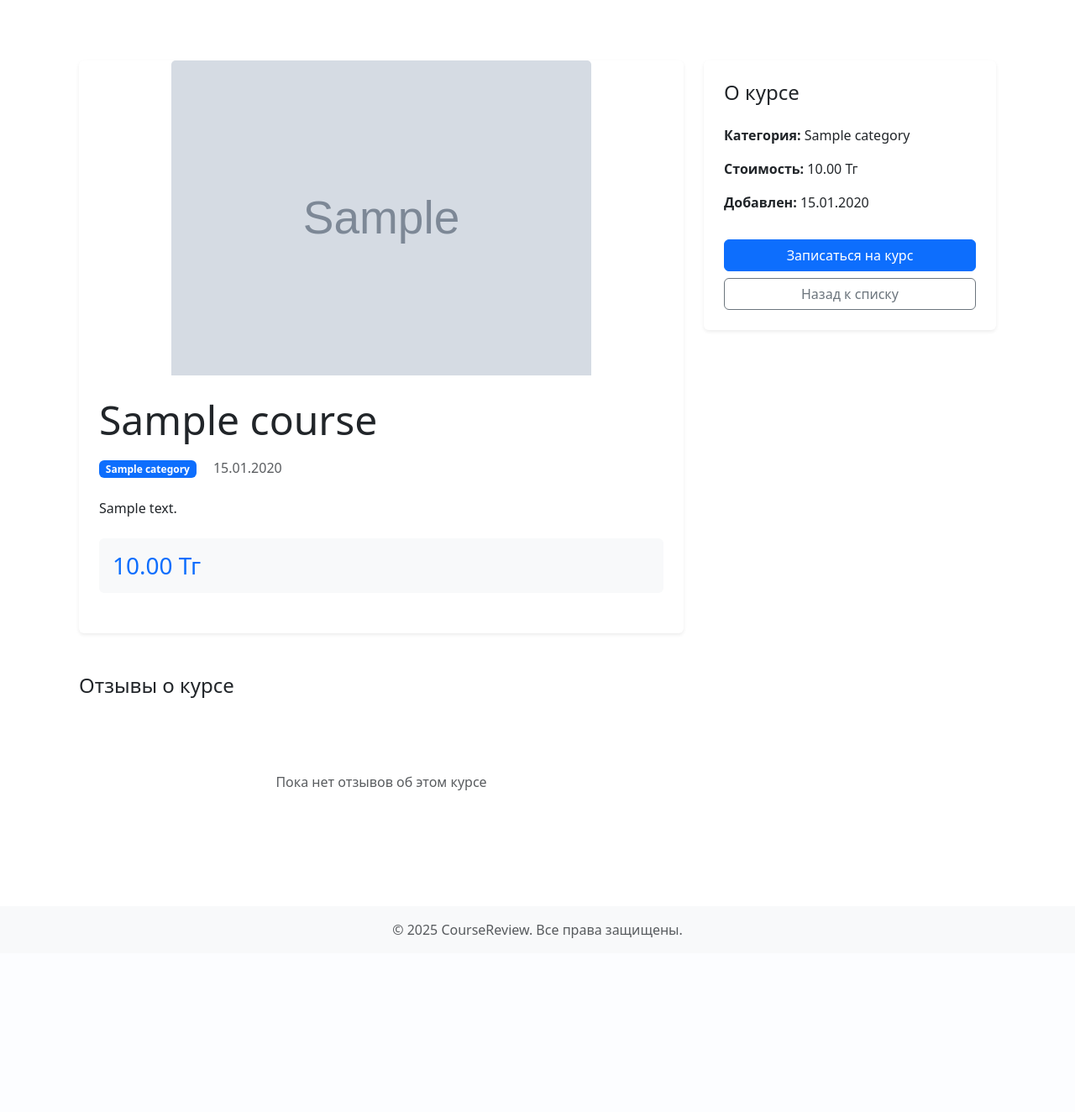
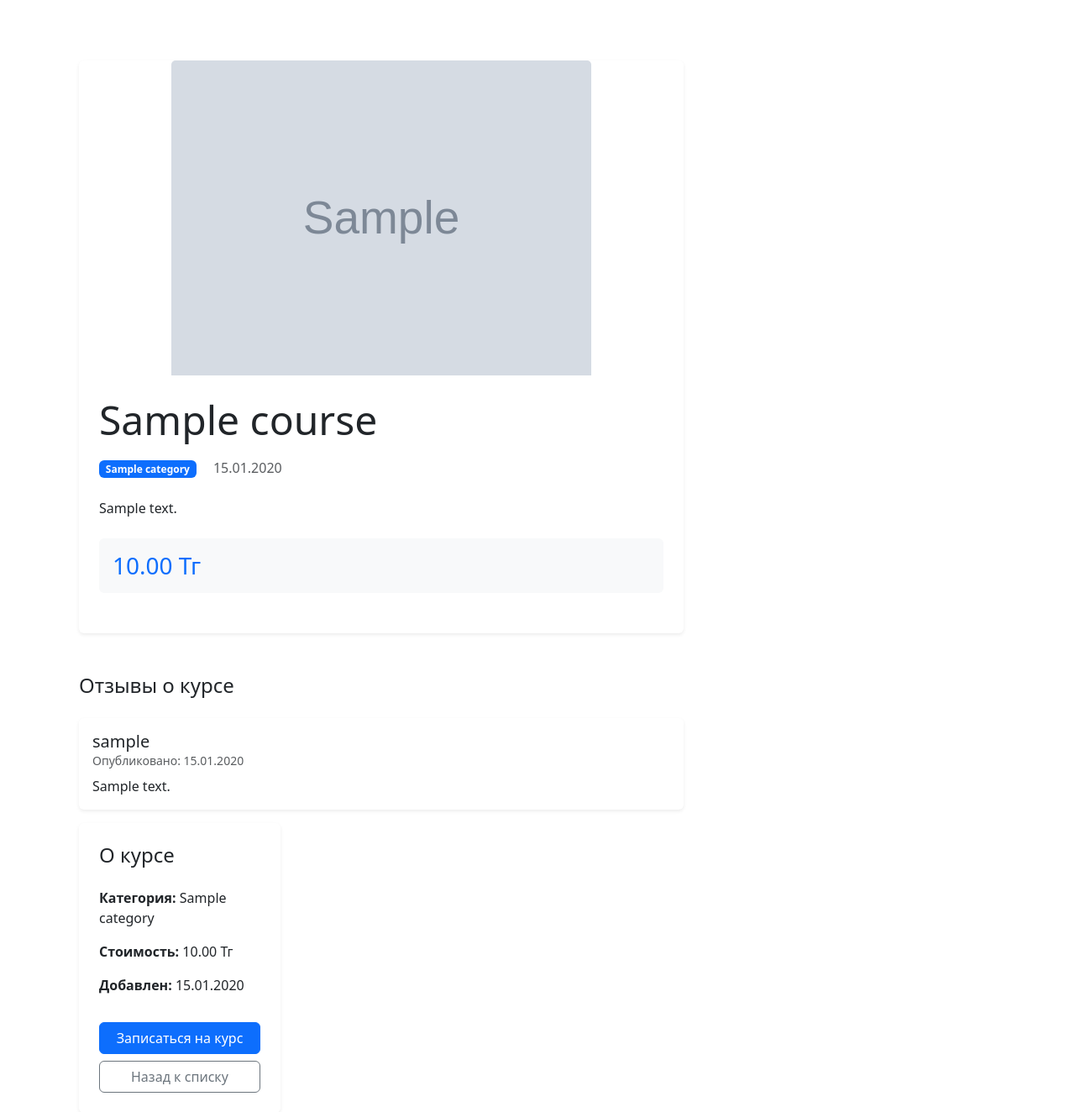
Before and after one commit to NexXxtee/coursereview, a Django app: a page that uses coursereview/reviews/templates/reviews/course_detail.html in a window 1280 px wide. Shown: the part 56-1380 px from the top of the page at 84% size. Before the commit the page ends 1173 px from the top, so only its background shows below. Run offline with Django 5.2, Linux system fonts and the light colour scheme; tables that the repository leaves empty hold one stand-in row (values such as "Sample post"); grey boxes marked "Sample" are stand-in pictures.

Commit message:
Полурабочий билд 3.0

```diff
--- a/coursereview/reviews/templates/reviews/course_detail.html
+++ b/coursereview/reviews/templates/reviews/course_detail.html
@@ -43,13 +43,22 @@
       <!-- Секция отзывов -->
       <div class="reviews mt-5">
         <h2 class="h4 mb-4">Отзывы о курсе</h2>
-        {% for review in course.reviews.all %}
+        {% if approved_reviews %}
+            {% for review in approved_reviews %}
                 <div class="card border-0 shadow-sm mb-3">
                     <div class="card-body">
                         <div class="d-flex justify-content-between align-items-center mb-2">
-              <h5 class="card-title mb-0">{{ review.author }}</h5>
+                            <div>
+                                <h5 class="card-title mb-0">{{ review.user.username }}</h5>
+                                {% if review.reviewed_at %}
+                                    <small class="text-muted">
+                                        Опубликовано: {{ review.created_at|date:"d.m.Y" }}
+                                    </small>
+                                {% endif %}
+                            </div>
                             <div class="rating">
-                {% for i in "12345"|make_list %} {% if forloop.counter <= review.rating %}
+                                {% for i in "12345"|make_list %}
+                                    {% if forloop.counter <= review.rating %}
                                         <i class="bi bi-star-fill text-warning"></i>
                                     {% else %}
                                         <i class="bi bi-star text-warning"></i>
@@ -57,19 +66,16 @@
                                 {% endfor %}
                             </div>
                         </div>
-            <p class="card-text">{{ review.text }}</p>
-            <small class="text-muted">
-              {{ review.created_at|date:"d.m.Y" }}
-            </small>
+                        <p class="card-text">{{ review.comment }}</p>
                     </div>
                 </div>
-        {% empty %}
+            {% endfor %}
+        {% else %}
             <div class="text-center text-muted py-5">
                 <i class="bi bi-chat-square-text" style="font-size: 2rem"></i>
                 <p class="mt-3">Пока нет отзывов об этом курсе</p>
             </div>
-        {% endfor %}
-      </div>
+        {% endif %}
     </div>
 
     <!-- Боковая панель -->
--- a/coursereview/reviews/views.py
+++ b/coursereview/reviews/views.py
@@ -31,7 +31,7 @@ class CourseDetailView(DetailView):
     def get_context_data(self, **kwargs):
         context = super().get_context_data(**kwargs)
         # Добавляем в контекст только одобренные отзывы
-        context['reviews'] = self.object.coursereview_set.filter(status='approved')
+        context['approved_reviews'] = self.object.coursereview_set.filter(status='approved')
         return context
 
 
@@ -52,7 +52,7 @@ class CourseReviewCreateView(LoginRequiredMixin, CreateView):
             user=request.user,
             course=self.course
         ).exists():
-            messages.error(request, 'Вы уже оставили отзыв для этого курса.')
+            messages.success(request, 'Вы уже оставили отзыв для этого курса.')
             return redirect('reviews:course_detail', slug=self.course.slug)
         return super().dispatch(request, *args, **kwargs)
 
```
Lines whose indentation alone changed are shown as unchanged.
